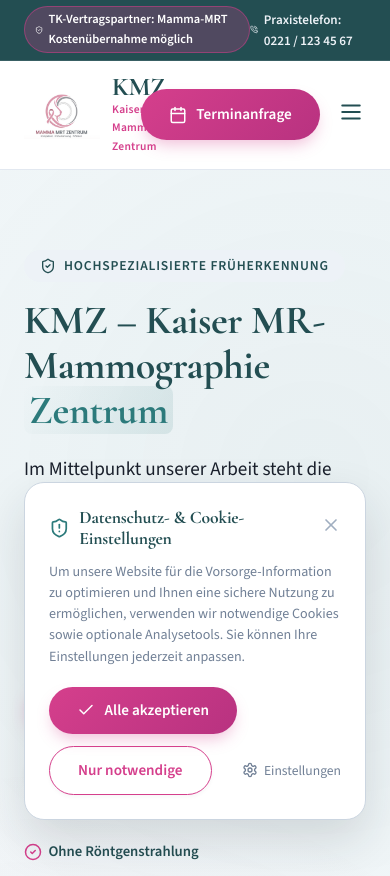
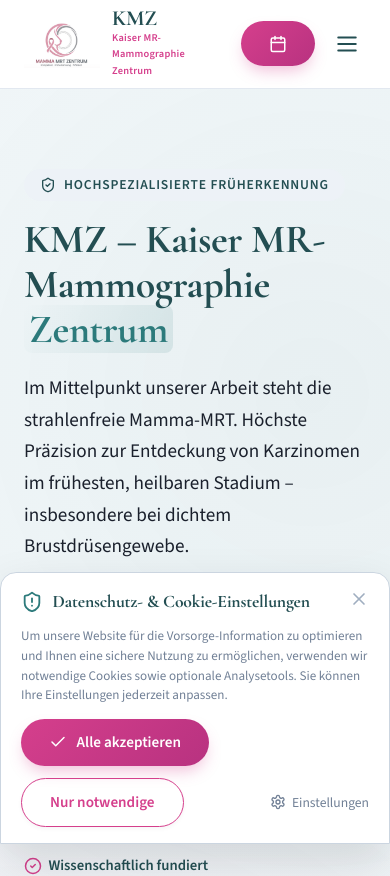
Before and after one commit to kaisercgn-lab/KMZ, a React (Vite) app: page /#/ in a window 390 px wide. Shown: the top 876 px of the page. Built offline with nearby package versions, Linux system fonts and the light colour scheme.

Commit message:
fix: mobile view optimization removing overlaying Terminanfrage header button, compacting top bar & mobile footer cleanup

```diff
--- a/src/components/CookieBanner.css
+++ b/src/components/CookieBanner.css
@@ -6,6 +6,23 @@
   max-width: 580px;
   z-index: 10000;
   pointer-events: none;
+}
+
+@media (max-width: 640px) {
+  .cookie-banner-overlay {
+    bottom: 0;
+    left: 0;
+    right: 0;
+    max-width: 100%;
+  }
+  .cookie-banner-card {
+    border-radius: 16px 16px 0 0 !important;
+    padding: 1rem 1.25rem !important;
+  }
+  .cookie-text {
+    font-size: 0.82rem !important;
+    margin-bottom: 0.85rem !important;
+  }
 }
 
 .cookie-banner-card {
--- a/src/components/Footer.css
+++ b/src/components/Footer.css
@@ -245,6 +245,9 @@
 }
 
 @media (max-width: 992px) {
+  .footer-top {
+    padding: 3rem 1.5rem 2rem 1.5rem;
+  }
   .footer-grid {
     grid-template-columns: repeat(2, 1fr);
     gap: 2rem;
@@ -252,12 +255,35 @@
 }
 
 @media (max-width: 640px) {
+  .footer-top {
+    padding: 2.25rem 1.25rem 1.5rem 1.25rem;
+  }
   .footer-grid {
     grid-template-columns: 1fr;
     gap: 1.75rem;
   }
+  .footer-col {
+    padding-bottom: 0.5rem;
+  }
+  .footer-logo {
+    margin-bottom: 0.75rem;
+  }
+  .footer-desc {
+    font-size: 0.84rem;
+    margin-bottom: 0.85rem;
+  }
+  .footer-heading {
+    font-size: 1.15rem;
+    margin-bottom: 0.75rem;
+  }
   .footer-bottom-inner {
     flex-direction: column;
     text-align: center;
+    gap: 0.65rem;
+  }
+  .legal-links {
+    flex-wrap: wrap;
+    justify-content: center;
+    gap: 0.5rem;
   }
 }
--- a/src/components/Navbar.css
+++ b/src/components/Navbar.css
@@ -345,6 +345,36 @@
     display: none;
   }
   .mobile-toggle {
-    display: block;
+    display: flex;
+    align-items: center;
+    justify-content: center;
   }
 }
+
+@media (max-width: 768px) {
+  .nav-cta span {
+    display: none;
+  }
+  .nav-cta {
+    padding: 0.5rem;
+    border-radius: var(--radius-full);
+  }
+}
+
+@media (max-width: 640px) {
+  .top-utility-bar {
+    display: none;
+  }
+  .navbar-header {
+    padding: 0.5rem 0;
+  }
+  .nav-cta {
+    display: none;
+  }
+  .logo-subtitle {
+    font-size: 0.65rem;
+  }
+  .logo-title {
+    font-size: 1.35rem;
+  }
+}
```
